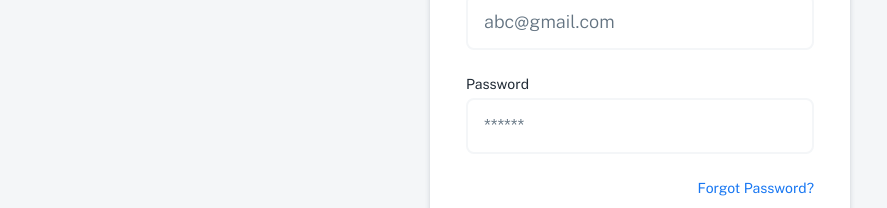
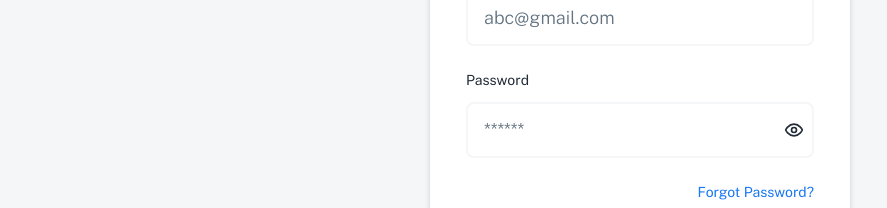
Before and after one commit to kunal2902/rent-buddy-admin, a Next.js app: page /login in a window 1280 px wide. Shown: the part 353-561 px from the top of the page, without its empty margins (0-887 px from the left). Built offline with nearby package versions, Linux system fonts and the light colour scheme.

Commit message:
feat: :sparkles: add password input

```diff
--- a/components/elements/index.ts
+++ b/components/elements/index.ts
@@ -1,2 +1,3 @@
 export * from "./text-input/index";
 export * from "./solid-btn/index";
+export * from "./password-input";
--- /dev/null
+++ b/components/elements/password-input/index.ts
@@ -0,0 +1 @@
+export { default as PasswordInput } from "./password-input";
--- /dev/null
+++ b/components/elements/password-input/password-input.tsx
@@ -0,0 +1,127 @@
+"use client";
+
+import { LucideIcon, Eye, EyeOff } from "lucide-react";
+import { IconType } from "react-icons";
+import { twMerge } from "tailwind-merge";
+
+interface Props {
+	value: string;
+	onChange: (e: React.ChangeEvent<HTMLInputElement>) => void;
+	isPasswordVisible: boolean;
+	togglePasswordVisibility: (
+		e?: React.MouseEvent<HTMLButtonElement> | undefined
+	) => void;
+	title: string;
+	VisibleIcon?: LucideIcon | IconType;
+	InvisibleIcon?: LucideIcon | IconType;
+	visibleIconSize?: number;
+	visibleIconClassName?: string;
+	invisibleIconSize?: number;
+	invisibleIconClassName?: string;
+	titleClassName?: string;
+	className?: string;
+	inputClassName?: string;
+	inputDivClassName?: string;
+	placeholder?: string;
+}
+
+const PasswordInput = (props: Props) => {
+	const {
+		value,
+		onChange,
+		isPasswordVisible,
+		title,
+		VisibleIcon,
+		InvisibleIcon,
+		visibleIconSize,
+		visibleIconClassName,
+		invisibleIconClassName,
+		invisibleIconSize,
+		inputClassName,
+		className,
+		titleClassName,
+		inputDivClassName,
+		placeholder,
+		togglePasswordVisibility,
+	} = props;
+
+	return (
+		<div className={twMerge("w-full flex flex-col", className)}>
+			<p
+				className={twMerge(
+					"font-public-sans text-light-primary-text text-sm",
+					titleClassName
+				)}
+			>
+				{title}
+			</p>
+
+			<div
+				className={twMerge(
+					"relative mt-3 w-full flex",
+					inputDivClassName
+				)}
+			>
+				<input
+					className={twMerge(
+						"w-full pl-4 pr-8 border-2 border-grey-200 hover:border-gray-800 focus:border-primary-main py-3 rounded-lg outline-none text-lg font-base text-light-primary-text placeholder:text-light-secondary-text font-light",
+						inputClassName
+					)}
+					value={value}
+					onChange={onChange}
+					placeholder={placeholder}
+					type={isPasswordVisible ? "text" : "password"}
+				/>
+
+				<button
+					className="absolute top-0.5 bottom-0.5 right-2.5"
+					onClick={togglePasswordVisibility}
+				>
+					{isPasswordVisible ? (
+						<>
+							{VisibleIcon ? (
+								<VisibleIcon
+									size={visibleIconSize ?? 22}
+									className={twMerge(
+										"transition-none text-light-primary-text",
+										visibleIconClassName
+									)}
+								/>
+							) : (
+								<EyeOff
+									size={visibleIconSize ?? 22}
+									className={twMerge(
+										"transition-none text-light-primary-text",
+										visibleIconClassName
+									)}
+								/>
+							)}
+						</>
+					) : (
+						<>
+							{InvisibleIcon ? (
+								<InvisibleIcon
+									size={invisibleIconSize ?? 22}
+									className={twMerge(
+										"transition-none text-light-primary-text",
+										invisibleIconClassName
+									)}
+								/>
+							) : (
+								<Eye
+									size={invisibleIconSize ?? 22}
+									className={twMerge(
+										"transition-none text-light-primary-text",
+										invisibleIconClassName
+									)}
+								/>
+							)}
+						</>
+					)}
+				</button>
+			</div>
+		</div>
+	);
+};
+
+export default PasswordInput;
--- a/components/login-page/login-container/hook.ts
+++ b/components/login-page/login-container/hook.ts
@@ -3,6 +3,7 @@
 export const useLoginContainer = () => {
 	const [email, setEmail] = useState<string>("");
 	const [password, setPassword] = useState<string>("");
+	const [isPasswordVisible, setIsPasswordVisible] = useState<boolean>(false);
 
 	const onTextChange =
 		(setState: React.Dispatch<React.SetStateAction<string>>) =>
@@ -10,10 +11,17 @@
 			setState(e.target.value);
 		};
 
+	const toggleBooleanState =
+		(setState: React.Dispatch<React.SetStateAction<boolean>>) => () => {
+			setState((prev) => !prev);
+		};
+
 	return {
 		email,
 		onEmailChange: onTextChange(setEmail),
 		password,
 		onPasswordChange: onTextChange(setPassword),
+		isPasswordVisible,
+		togglePasswordVisibility: toggleBooleanState(setIsPasswordVisible),
 	};
 };
--- a/components/login-page/login-container/login-container.tsx
+++ b/components/login-page/login-container/login-container.tsx
@@ -1,12 +1,18 @@
 "use client";
 
-import { SolidBtn, TextInput } from "@/components/elements";
+import { PasswordInput, SolidBtn, TextInput } from "@/components/elements";
 import { useLoginContainer } from "./hook";
 import Link from "next/link";
 
 const LoginContainer = () => {
-	const { email, onEmailChange, password, onPasswordChange } =
-		useLoginContainer();
+	const {
+		email,
+		onEmailChange,
+		password,
+		onPasswordChange,
+		isPasswordVisible,
+		togglePasswordVisibility,
+	} = useLoginContainer();
 
 	return (
 		<div className="w-full sm:max-w-[420px] flex flex-col bg-light-background-paper rounded-xl px-9 py-10 shadow-md shadow-grey-500/40">
@@ -31,12 +37,16 @@
 				placeholder="abc@gmail.com"
 			/>
 
-			<TextInput
+			<PasswordInput
 				title="Password"
 				value={password}
 				onChange={onPasswordChange}
 				className="mt-6"
 				placeholder="******"
+				isPasswordVisible={isPasswordVisible}
+				togglePasswordVisibility={togglePasswordVisibility}
+				visibleIconSize={20}
+				invisibleIconSize={20}
 			/>
 
 			<div className="w-full flex justify-end">
```
